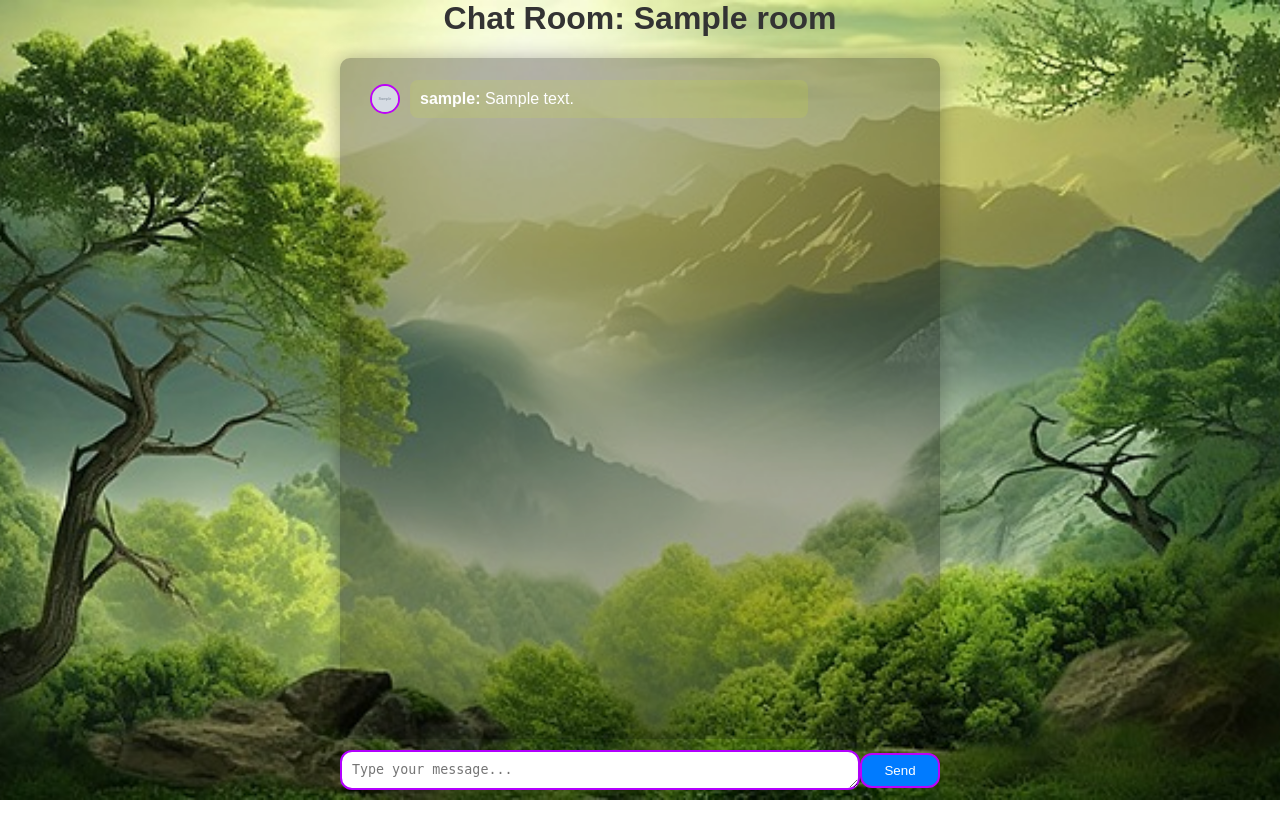
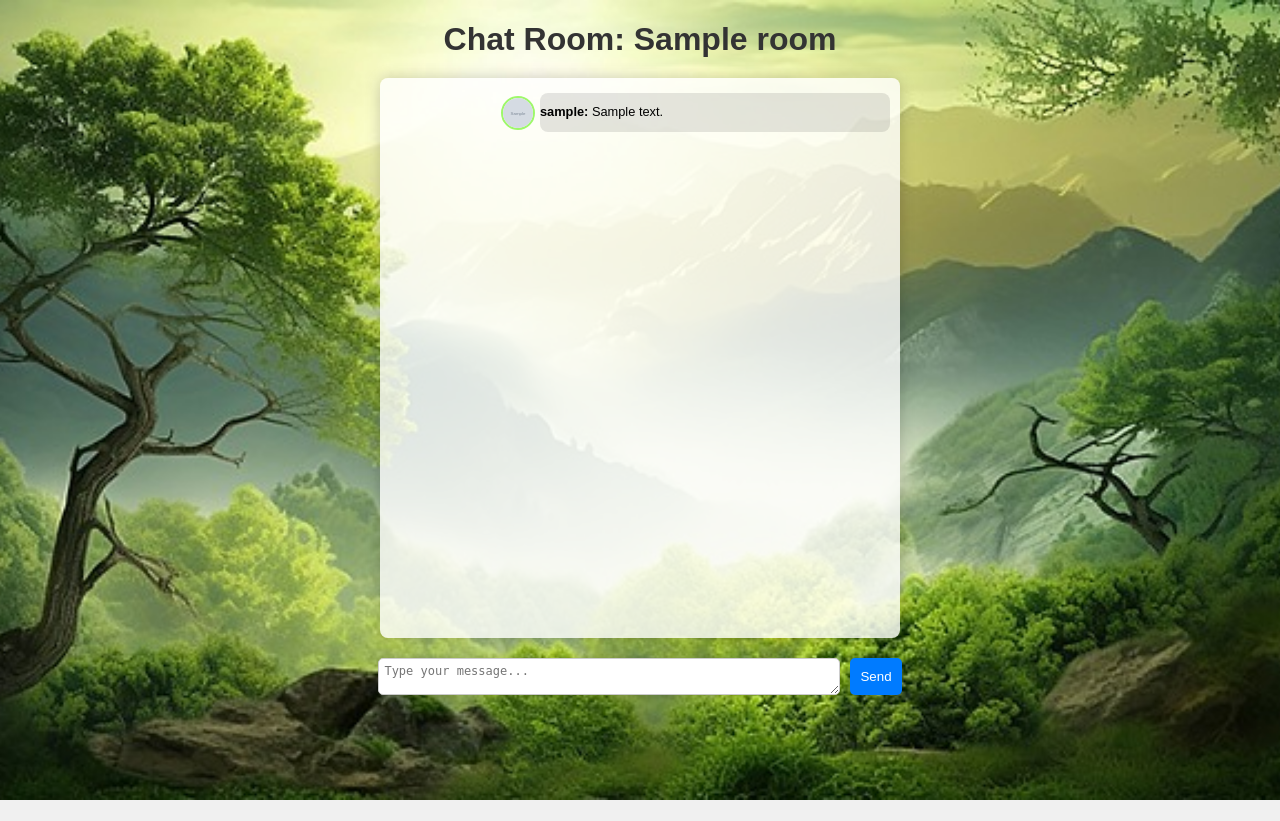
Before and after one commit to mebharat73/mebharat73.github.io, a Django app: a page that uses web/templates/main/room.html in a window 1280 px wide. Before the commit the page ends 800 px from the top, so only its background shows below. Run offline with Django 5.2, Linux system fonts and the light colour scheme; a user stored in the database is signed in; tables that the repository leaves empty hold one stand-in row (values such as "Sample post"); grey boxes marked "Sample" are stand-in pictures; data that the repository does not hold is empty.

Commit message:
Chat1111

```diff
--- a/web/templates/main/room.html
+++ b/web/templates/main/room.html
@@ -27,6 +27,7 @@
     <script type="text/javascript">
         const roomName = "{{ room.name }}"; // Get room name from Django template
         let lastTimestamp = null; // Variable to store the last message timestamp
+        let firstTimestamp = null; // Variable to store the first message timestamp for loading older messages
 
         // Function to fetch messages from the server
         function fetchMessages() {
@@ -42,6 +43,9 @@
                             appendMessage(msg);
                         });
                         lastTimestamp = data[data.length - 1].timestamp;
+                        if (firstTimestamp === null) {
+                            firstTimestamp = data[0].timestamp; // Set first timestamp on initial fetch
+                        }
                     }
                     // Poll again after a short delay
                     setTimeout(fetchMessages, 500); // Adjust this for a faster response
@@ -81,6 +85,45 @@
             }
         }
 
+        // Function to fetch older messages
+        // Function to fetch older messages
+        function fetchOlderMessages() {
+            $.ajax({
+                url: `/get_messages/${roomName}/`,
+                method: 'GET',
+                data: {
+                    first_timestamp: firstTimestamp // Send the first timestamp to get older messages
+                },
+                success: function(data) {
+                    if (data.length > 0) {
+                        data.reverse().forEach(msg => {
+                            appendMessage(msg);
+                        });
+                        firstTimestamp = data[data.length - 1].timestamp; // Update firstTimestamp to the last fetched message's timestamp
+                    }
+                },
+                error: function(xhr) {
+                    console.error('Error fetching older messages:', xhr.responseText);
+                }
+            });
+        }
+
+
+        // Add this code after the existing jQuery code for sending a message
+        $('#message-input').on('keydown', function(event) {
+            if (event.key === 'Enter') { // Check if the pressed key is Enter
+                event.preventDefault(); // Prevent the default action (new line)
+                $('#send-button').click(); // Trigger the click event on the send button
+            }
+        });
+
+        // Scroll event to load older messages
+        $('#messages').on('scroll', function() {
+            if ($(this).scrollTop() === 0) { // Check if scrolled to the top
+                fetchOlderMessages(); // Fetch older messages
+            }
+        });
+
         // Sending a message
         $('#send-button').click(function() {
             const message = $('#message-input').val();
@@ -105,235 +148,138 @@
                         console.error('Error sending message:', xhr.responseText);
                     },
                     complete: function() {
-                        // Re-enable the send button after the request completes
-                        $('#send-button').prop('disabled', false);
-                    }
-                });
+                    // Re-enable the send button after the request completes
+                    $('#send-button').prop('disabled', false);
+                }
+            });
+        }
+
+        const chatContainer = document.querySelector('.chat-container');
+
+        chatContainer.addEventListener('scroll', function() {
+            if (chatContainer.scrollTop === 0) { // Check if scrolled to the top
+                fetchOlderMessages(); // Call the function to fetch older messages
             }
         });
-
-
+        });
     </script>
 
     <style>
 
-                /* General Reset */
-        * {
-            box-sizing: border-box;
-            margin: 0;
-            padding: 0;
+
+        html, body {
+            height: 100%; /* Ensure html and body take full height */
+            margin: 0; /* Remove default margin */
         }
 
-        /* Body Styles */
         body {
             font-family: Arial, sans-serif;
-            background-color: transparent;
+            background-color: #f0f0f0;
             padding: 0; /* Remove padding */
             background-image: url("{% static 'main/image/nature3.jpg' %}");
             background-size: cover;
             background-position: center;
             background-repeat: no-repeat;
-            height: 100vh; /* Make body take full height */
-            display: flex; /* Use flexbox for centering */
-            flex-direction: column; /* Stack items vertically */
-            align-items: center; /* Center items horizontally */
         }
 
-        /* Header Styles */
         h1 {
             text-align: center;
             color: #333;
-            margin-bottom: 20px; /* Add some space below the title */
+            margin-bottom: 20px; /* Space below the title */
         }
 
-        /* Messages Container */
         #messages {
-            flex: 1; /* Allow messages container to grow and fill space */
-            max-width: 600px; /* Set a maximum width for the messages box */
-            width: 100%; /* Set a width for the message box */
-            margin: 1px auto; /* Center the messages container */
-            padding: 20px; /* Increase padding for better touch target */
-            background-color: rgba(0, 0, 0, 0.3); /* Slightly darker background for contrast */
-            border-radius: 10px; /* Slightly larger border radius */
-            box-shadow: 0 0 20px rgba(0, 0, 0, 0.3); /* Slightly larger shadow */
-            overflow-y: auto;
+            max-width: 500px;
+            margin: 20px auto; /* Center the messages container */
+            padding: 10px; /* Increased padding for better spacing */
+            background-color: rgba(255, 255, 255, 0.8); /* Lighter background for contrast */
+            border-radius: 8px;
+            box-shadow: 0 0 15px rgba(0, 0, 0, 0.2);
+            overflow-y: auto; /* Allow vertical scrolling */
+            height: 540px; /* Fixed height for the messages container */
         }
 
-        /* Input Container */
-        #message-form {
-            display: flex;
-            justify-content: space-between; /* Space between input and button */
-            max-width: 600px; /* Match the width of the messages container */
-            width: 100%; /* Ensure it takes full width */
-            margin: 10px auto; /* Center the form */
+        /* Hide scrollbars */
+        #messages::-webkit-scrollbar {
+            display: none; /* Hides the scrollbar for WebKit browsers */
         }
 
-        /* Message Input Box */
-        #message-input {
-            width: calc(100% - 80px); /* Adjust width to allow space for button */
-            height: 40px; /* Increased height for better touch target */
-            padding: 10px; /* Add some padding */
-            border: 2px solid #b300fe; /* Add a border */
-            border-radius: 12px; /* Round corners */
-            box-shadow: 0 0 5px rgba(0, 0, 0, 0.1); /* Add a subtle shadow */
+        #messages {
+            scrollbar-width: none; /* Hides the scrollbar for Firefox */
+            -ms-overflow-style: none; /* Hides the scrollbar for IE and Edge */
         }
 
-        /* Message Styles */
+        .user-message {
+            justify-content: flex-end;
+        }
+
+        .other-message {
+            justify-content: flex-start;
+        }
+
         .message {
             display: flex;
-            margin: 2px 0; /* Increased margin for better spacing */
+            margin: 5px 0; /* Slightly increased margin */
             align-items: center;
-            max-width: 80%; /* Limit the width of messages */
         }
 
         .message-content {
-            background-color: rgba(0, 0, 0, 0.2); /* Background color */
+            background-color: rgba(0, 0, 0, 0.1); /* Softer background color */
             border-radius: 8px; /* Rounded corners */
-            padding: 10px; /* Increased padding */
-            margin-left: 10px; /* Space between image and message */
+            padding: -5px; /* Reduced padding for a smaller height */
+            margin-left: 5px; /* Space between image and message */
             flex: 1; /* Allow it to take available space */
-            min-height: 18px; /* Set a minimum height for single-line messages */
-            max-height: 140px; /* Set a maximum height for longer messages */
-            overflow: auto; /* Allow scrolling if content exceeds max-height */
+            max-width: 70%; /* Set a maximum width for the message box */
+            min-height: 20px; /* Minimum height for single-line messages */
+            max-height: 100px; /* Increased maximum height for longer messages */
+            overflow-y: auto; /* Allow vertical scrolling if content exceeds max-height */
+            overflow-x: hidden; /* Hide horizontal overflow */
             word-wrap: break-word; /* Allow words to break */
+            font-size: 0.8rem; /* Keep the font size the same */
+            line-height: 1.0; /* Adjust line-height for better spacing */
         }
 
-
-        .user-message {
-            justify-content: flex-end; /* Align user messages to the right */
+        .user-image {
+            width: 30px; /* Slightly larger image */
+            height: 30px; /* Slightly larger image */
+            border-radius: 50%;
+            border: 2px solid #9ef86a;
         }
 
-        .other-message {
-            justify-content: flex-start; /* Align other messages to the left */
+        #message-form {
+            display: flex;
+            justify-content: center;
+            margin-top: 10px;
         }
 
-        /* Adjustments for user messages */
-        .user-message .message-content {
-            background-color: rgba(223, 255, 0, 0.1); /* Different background for user messages */
-            color: white; /* Text color for user messages */
+        #message-input {
+            width: 450px; /* Width for the input */
+            height: 25px; /* Increased height for better usability */
+            padding: 5px; /* Reduced padding */
+            border-radius: 5px;
+            border: 1px solid #ccc;
+            margin-right: 10px; /* Space between input and button */
+            box-shadow: 0 0 5px rgba(0, 0, 0, 0.1);
+            font-size: 12px; /* Smaller font size */
         }
 
-        /* Adjustments for other messages */
-        .other-message .message-content {
-            background-color: rgba(0, 0, 0, 0.2); /* Background color for others */
-            color: black; /* Text color for others */
+        button {
+            padding: 1px 10px; /* Increased padding for better clickability */
+            background-color: #007bff;
+            color: white;
+            border: none;
+            border-radius: 5px;
+            cursor: pointer;
+            transition: background-color 0.3s, transform 0.2s; /* Added transform for button effect */
+        }
+
+        button:hover {
+            background-color: #0056b3;
+            transform: scale(1.05); /* Slightly enlarge button on hover */
         }
 
 
 
-
-        /* User Image Styles */
-        .user-image {
-            width: 30px; /* Increased image size */
-            height: 30px; /* Increased image size */
-            border-radius: 50%;
-            border: 2px solid #bd01fa;
-            margin-left: 10px; /* Space between image and message */
-        }
-
-        /* Button next to the input */
-        button {
-            height: 35px; /* Match button height with input */
-            width: 80px; /* Increased width for better touch target */
-            padding: 5px; /* Increased padding */
-            background-color: #007bff;
-            color: white;
-            border-radius: 12px; /* Round corners */
-            cursor: pointer;
-            transition: background-color 0.3s;
-            margin-top: 3px;
-            border: 2px solid #bd01fa; /* Add a border */
-            box-shadow: 0 0 5px rgba(0, 0, 0, 0.1); /* Add a subtle shadow */
-        }
-
-        button:hover {
-            background-color: #0056b3;
-        }
-
-        /* Media Queries for Mobile Devices */
-        /* Media Queries for Mobile Devices */
-@media (max-width: 600px) {
-    #messages {
-        padding: 15px; /* Increase padding for better touch target */
-        max-width: 100%; /* Allow messages container to take full width */
-        height: auto; /* Set a height that allows for a larger view */
-    }
-
-    /* Adjust the message input box */
-    #message-input {
-        width: calc(100% - 90px); /* Adjust width to allow space for button */
-        height: auto; /* Increase height for better touch target */
-        padding: 10px; /* Maintain padding */
-        font-size: 16px; /* Increase font size for readability */
-    }
-
-    /* Adjust button size */
-    button {
-        height: 60px; /* Increase height for better touch target */
-        width: 90px; /* Adjust width for better fit */
-        font-size: 16px; /* Increase font size for readability */
-    }
-
-    /* Increase message box size for better readability */
-    .message {
-        max-width: 100%; /* Allow messages to take more width */
-        margin: 10px 0; /* Maintain margin for spacing */
-    }
-
-    /* Adjust user image size */
-    .user-image {
-        width: 30px; /* Maintain image size */
-        height: 30px; /* Maintain image size */
-    }
-
-    /* Adjust message content for better readability */
-    .message-content {
-        padding: 10px; /* Increase padding for better touch target */
-        font-size: 16px; /* Increase font size for readability */
-    }
-}
-
-/* Media Queries for Small Devices (max-width: 380px) */
-@media (max-width: 380px) {
-    #messages {
-        padding: 10px; /* Maintain padding for small screens */
-        max-width: 100%; /* Ensure it takes full width */
-        height: auto; /* Set a height that allows for a larger view */
-    }
-
-    /* Adjust the message input box */
-    #message-input {
-        width: calc(100% - 80px); /* Adjust width to allow space for button */
-        height: auto; /* Increase height for better touch target */
-        padding: 10px; /* Maintain padding */
-        font-size: 15px; /* Slightly decrease font size for better fit */
-    }
-
-    /* Adjust button size */
-    button {
-        height: 55px; /* Increase height for better touch target */
-        width: 80px; /* Adjust width for better fit */
-        font-size: 15px; /* Slightly decrease font size for better fit */
-    }
-
-    /* Increase message box size for better readability */
-    .message {
-        max-width: 100%; /* Allow messages to take more width */
-        margin: 8px 0; /* Reduce margin for spacing */
-    }
-
-    /* Adjust user image size */
-    .user-image {
-        width: 35px; /* Decrease image size for better fit */
-        height: 35px; /* Decrease image size for better fit */
-    }
-
-    /* Adjust message content for better readability */
-    .message-content {
-        padding: 8px; /* Decrease padding for better fit */
-        font-size: 15px; /* Decrease font size for better fit */
-    }
-}
     </style>
 
 </body>
--- a/web/views.py
+++ b/web/views.py
@@ -115,18 +115,31 @@ def send_message(request):
     return JsonResponse({'error': 'Invalid request'}, status=400)
 
 
+import datetime
+from django.http import JsonResponse
+from django.contrib.auth.decorators import login_required
+from .models import Message
+
 @login_required
-def get_messages(request, room_name, last_timestamp=None):
-    # Convert last_timestamp to a datetime object if provided
+def get_messages(request, room_name):
+    last_timestamp = request.GET.get('last_timestamp')
+    first_timestamp = request.GET.get('first_timestamp')
+
+    # Convert timestamps to datetime objects if provided
     if last_timestamp:
         last_timestamp = datetime.datetime.fromisoformat(last_timestamp)
+    if first_timestamp:
+        first_timestamp = datetime.datetime.fromisoformat(first_timestamp)
 
-    # Fetch messages for the specified room, ordered by timestamp
+    # Fetch messages for the specified room
     messages = Message.objects.filter(room__name=room_name)
 
-    # Filter messages if last_timestamp is provided
+    # Filter messages if last_timestamp is provided (for new messages)
     if last_timestamp:
         messages = messages.filter(timestamp__gt=last_timestamp)
+    # Filter messages if first_timestamp is provided (for older messages)
+    elif first_timestamp:
+        messages = messages.filter(timestamp__lt=first_timestamp)
 
     # Limit the number of messages fetched (e.g., last 10 messages)
     messages = messages.order_by('-timestamp')[:10]  # Adjust the number as needed
@@ -146,7 +159,6 @@ def get_messages(request, room_name, last_timestamp=None):
     messages_data.reverse()
 
     return JsonResponse(messages_data, safe=False)
-
 
 
 
```
Also changed, not shown: media/images/16_daPF1dL.jpg (added), media/images/19_GQRKz2p.jpg (added), media/images/28_QdMQVP0.jpg (added), media/images/41_EbzMPaR.jpg (added), media/images/5_Bsqki6B.jpg (added), media/images/79939553_2721670111224951_481061325271728128_n_SFVTKlW.jpg (added), media/images/80112321_2721678064557489_136763041583726592_n_UNJCwBe.jpg (added), media/images/80298011_2721667381225224_3624790606405959680_n_XdlqOLw.jpg (added), media/images/81355131_2721676457890983_3460450984268922880_n_CtKE3qo.jpg (added), media/profile_pictures/81355131_2721676457890983_3460450984268922880_n.jpg (added).
